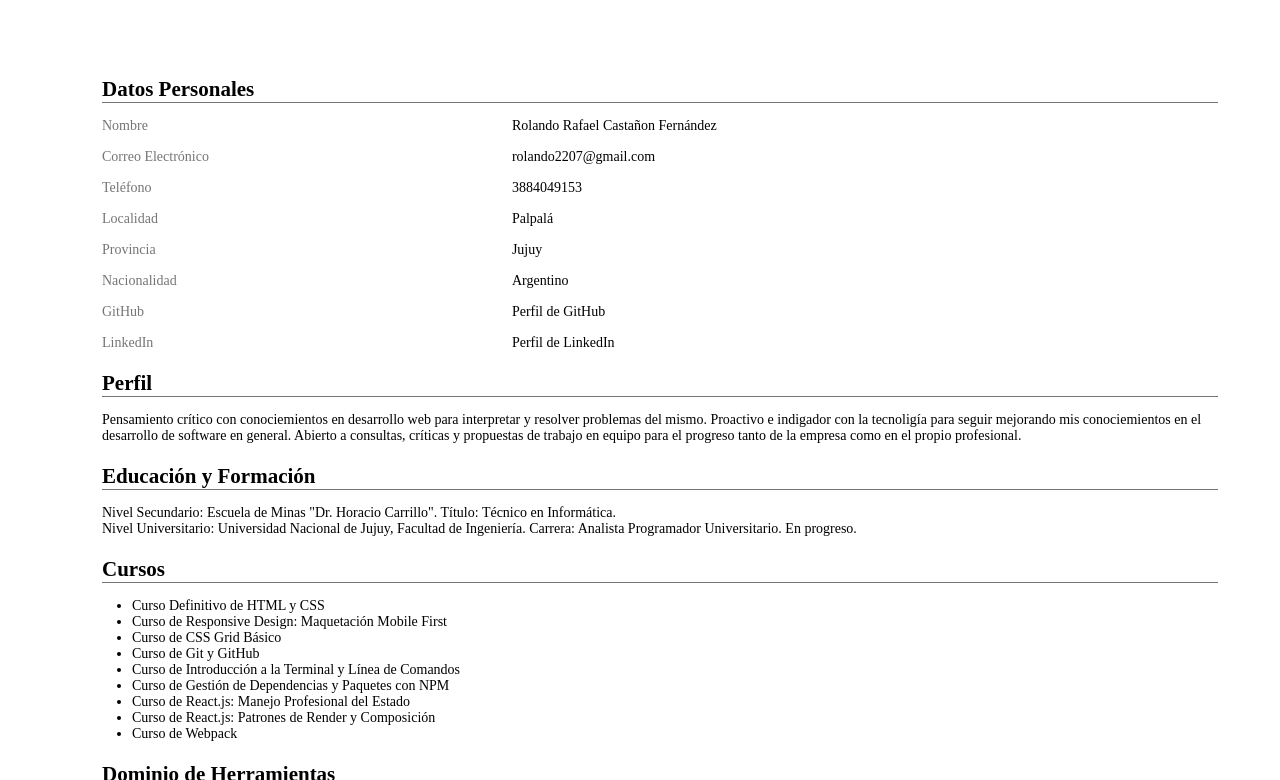
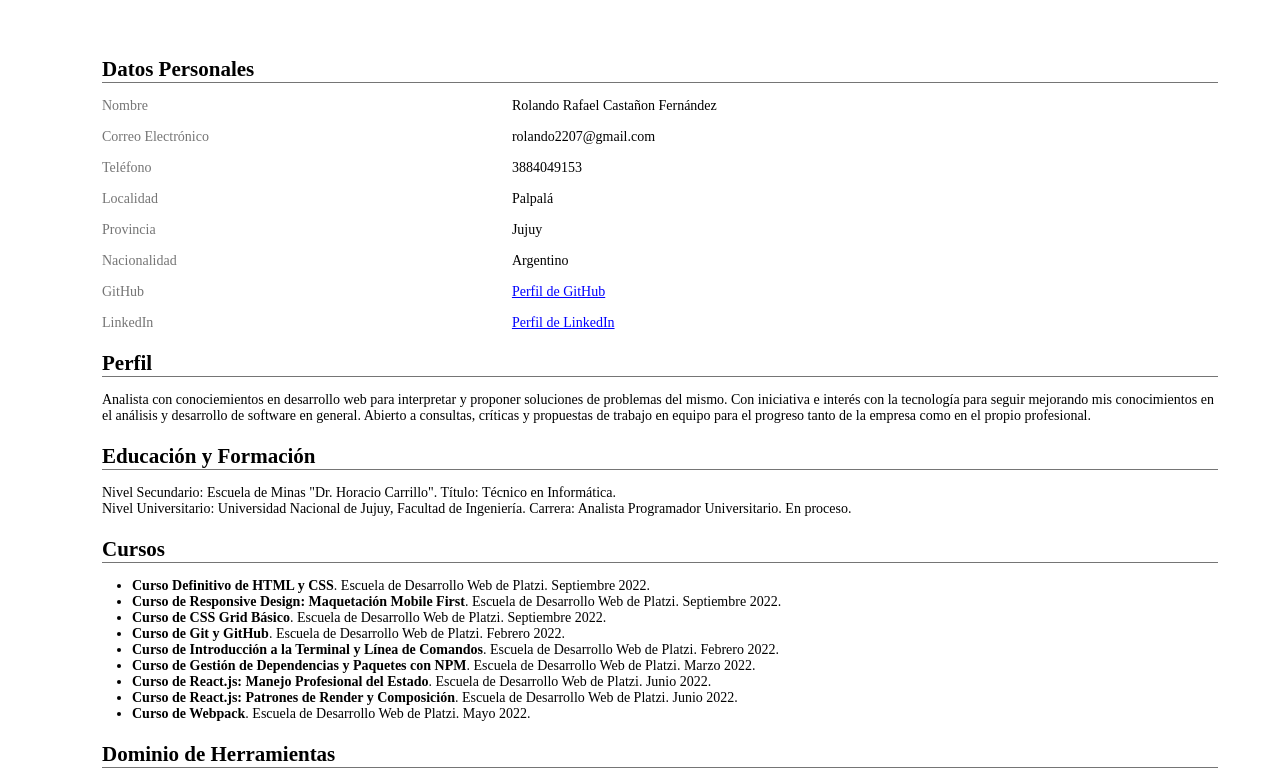
Before and after one commit to rolando22/mi_cv, a plain HTML site: page index.html in a window 1280 px wide. Shown: the part 133-913 px from the top of the page. Drawn offline with Linux system fonts and the light colour scheme.

Commit message:
[UPDATE] perfiles de GitHub y LinkedIn, Perfil, Cursos y estilos del Body

```diff
--- a/css/style.css
+++ b/css/style.css
@@ -10,16 +10,11 @@ html {
 
 body {
     width: 100%;
-    padding: 80px 0 80px 40px;
+    padding: 60px 0 80px 40px;
     font-size: 1.4rem;
 }
 
 a {
-    text-decoration: none;
-    color: #000000;
-}
-
-a:hover {
     color: #0000ff;
     text-decoration: underline;
 }
--- a/index.html
+++ b/index.html
@@ -40,8 +40,8 @@
         <section class="main__data">
             <h2  class="data__title">Perfil</h2>
             <p class="data__text">
-                Pensamiento crítico con conociemientos en desarrollo web para interpretar y resolver problemas del mismo.
-                Proactivo e indigador con la tecnoligía para seguir mejorando mis conociemientos en el desarrollo de software en general.
+                Analista con conociemientos en desarrollo web para interpretar y proponer soluciones de problemas del mismo.
+                Con iniciativa e interés con la tecnología para seguir mejorando mis conocimientos en el análisis y desarrollo de software en general.
                 Abierto a consultas, críticas y propuestas de trabajo en equipo para el progreso tanto de la empresa como en el propio profesional.
             </p>
         </section>
@@ -49,7 +49,7 @@
             <h2  class="data__title">Educación y Formación</h2>
             <p class="data__text">
                 Nivel Secundario: Escuela de Minas "Dr. Horacio Carrillo". Título: Técnico en Informática.<br>
-                Nivel Universitario: Universidad Nacional de Jujuy, Facultad de Ingeniería. Carrera: Analista Programador Universitario. En progreso.
+                Nivel Universitario: Universidad Nacional de Jujuy, Facultad de Ingeniería. Carrera: Analista Programador Universitario. En proceso.
             </p>
         </section>
         <!-- <section class="main__data">
@@ -65,15 +65,15 @@
         <section class="main__data">
             <h2 class="data__title">Cursos</h2>
             <ul class="data__list">
-                <li>Curso Definitivo de HTML y CSS</li>
-                <li>Curso de Responsive Design: Maquetación Mobile First</li>
-                <li>Curso de CSS Grid Básico</li>
-                <li>Curso de Git y GitHub</li>
-                <li>Curso de Introducción a la Terminal y Línea de Comandos</li>
-                <li>Curso de Gestión de Dependencias y Paquetes con NPM</li>
-                <li>Curso de React.js: Manejo Profesional del Estado</li>
-                <li>Curso de React.js: Patrones de Render y Composición</li>
-                <li>Curso de Webpack</li>
+                <li><b>Curso Definitivo de HTML y CSS</b>. Escuela de Desarrollo Web de Platzi. Septiembre 2022.</li>
+                <li><b>Curso de Responsive Design: Maquetación Mobile First</b>. Escuela de Desarrollo Web de Platzi. Septiembre 2022.</li>
+                <li><b>Curso de CSS Grid Básico</b>. Escuela de Desarrollo Web de Platzi. Septiembre 2022.</li>
+                <li><b>Curso de Git y GitHub</b>. Escuela de Desarrollo Web de Platzi. Febrero 2022.</li>
+                <li><b>Curso de Introducción a la Terminal y Línea de Comandos</b>. Escuela de Desarrollo Web de Platzi. Febrero 2022.</li>
+                <li><b>Curso de Gestión de Dependencias y Paquetes con NPM</b>. Escuela de Desarrollo Web de Platzi. Marzo 2022.</li>
+                <li><b>Curso de React.js: Manejo Profesional del Estado</b>. Escuela de Desarrollo Web de Platzi. Junio 2022.</li>
+                <li><b>Curso de React.js: Patrones de Render y Composición</b>. Escuela de Desarrollo Web de Platzi. Junio 2022.</li>
+                <li><b>Curso de Webpack</b>. Escuela de Desarrollo Web de Platzi. Mayo 2022.</li>
             </ul>
         </section>
         <section class="main__data">
```
